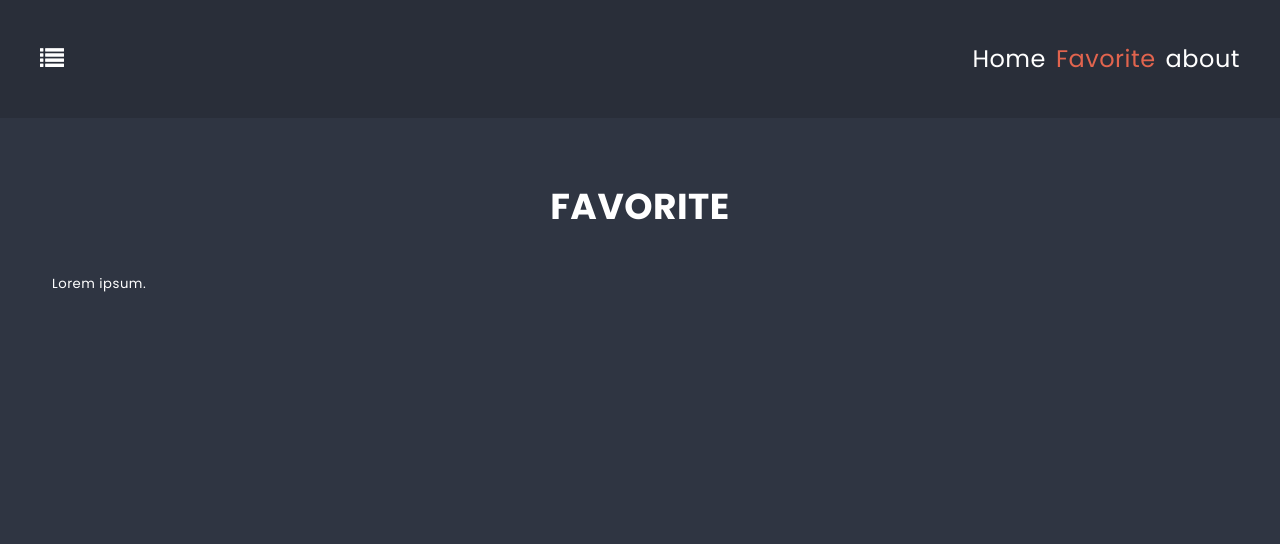
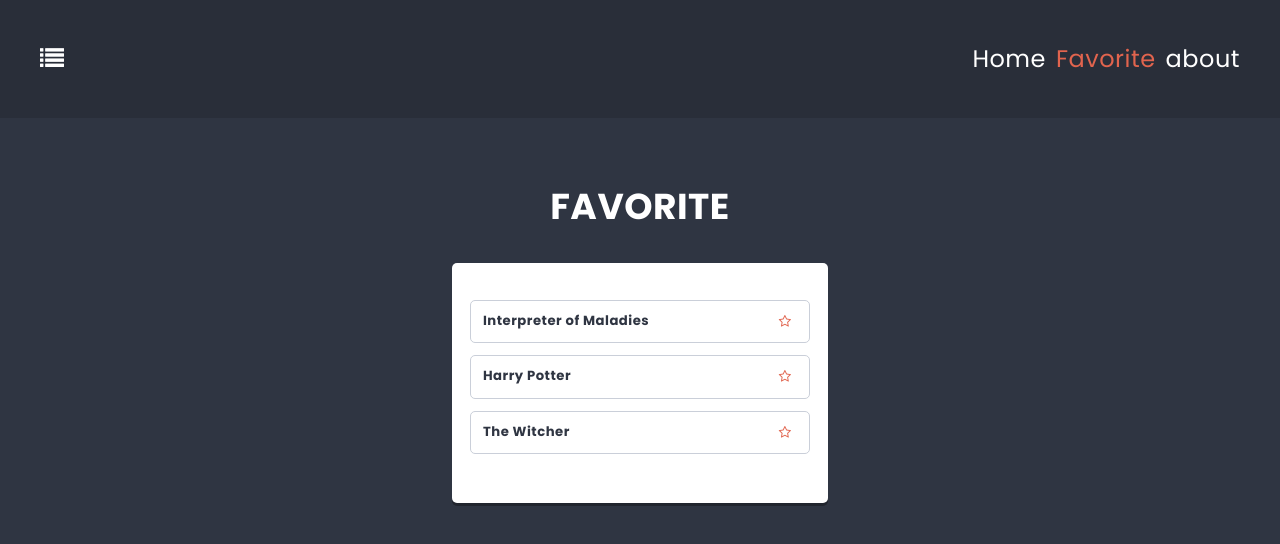
Before and after one commit to Bonus1337/to-do-app, a React (Create React App) app: page /favorite in a window 1280 px wide. Shown: the top 544 px of the page. Built offline with nearby package versions, Linux system fonts and the light colour scheme.

Commit message:
Add favourite

```diff
--- a/package.json
+++ b/package.json
@@ -6,6 +6,7 @@
     "@testing-library/jest-dom": "^5.16.5",
     "@testing-library/react": "^13.4.0",
     "@testing-library/user-event": "^13.5.0",
+    "clsx": "^1.2.1",
     "font-awesome": "^4.7.0",
     "react": "^18.2.0",
     "react-dom": "^18.2.0",
--- a/src/components/Card/Card.js
+++ b/src/components/Card/Card.js
@@ -1,9 +1,28 @@
-import styles from './Card.module.scss';
+import clsx from "clsx";
+import { useDispatch } from "react-redux";
+import { toggleCardFavorite } from "../../redux/store";
+import styles from "./Card.module.scss";
 
-const Card = props => {
+const Card = (props) => {
+  const dispatch = useDispatch();
+
+  const handleFavorite = (e) => {
+    e.preventDefault();
+    console.log(e);
+    dispatch(toggleCardFavorite(props.id));
+  };
+
   return (
-    <li className={styles.card}>{props.title}</li>
+    <li className={styles.card}>
+      {props.title}
+      <button
+        onClick={handleFavorite}
+        className={clsx(styles.btn, props.isFavorite && styles.active)}
+      >
+        <i className="fa fa-star-o"></i>
+      </button>
+    </li>
   );
-}
+};
 
 export default Card;
--- a/src/components/Card/Card.module.scss
+++ b/src/components/Card/Card.module.scss
@@ -1,4 +1,4 @@
-@import '../../styles/settings.scss';
+@import "../../styles/settings.scss";
 
 .card {
   position: relative;
@@ -11,3 +11,14 @@
   justify-content: space-between;
   font-weight: bold;
 }
+
+.btn {
+  border: none;
+  background: none;
+  color: $color-dark;
+  cursor: pointer;
+}
+
+.active {
+  color: $color-warning;
+}
--- a/src/components/Favorite/Favorite.js
+++ b/src/components/Favorite/Favorite.js
@@ -1,11 +1,24 @@
+import { useSelector } from "react-redux";
+import { getAllFavoriteCards } from "../../redux/store";
+import Card from "../Card/Card";
 import PageTitle from "../PageTitle/PageTitle";
 import styles from "./Favorite.module.scss";
 
 const Favorite = () => {
+  const allFavoriteCards = useSelector(getAllFavoriteCards);
+
   return (
     <div className={styles.favorite}>
       <PageTitle>Favorite</PageTitle>
-      <p className={styles.subtitle}>Lorem ipsum.</p>
+      <div className={styles.favoriteContainer}>
+        <ul className={styles.cards}>
+          {allFavoriteCards.length > 0 ? (
+            allFavoriteCards.map((card) => <Card key={card.id} {...card} />)
+          ) : (
+            <h3 className={styles.subtitle}>No cards</h3>
+          )}
+        </ul>
+      </div>
     </div>
   );
 };
--- a/src/components/Favorite/Favorite.module.scss
+++ b/src/components/Favorite/Favorite.module.scss
@@ -1,9 +1,44 @@
+@use "sass:math";
 @import "../../styles/settings.scss";
 
 .favorite {
   padding: $base-size;
+  display: flex;
+  flex-direction: column;
+  align-items: center;
 }
 
 .title + .subtitle {
   margin-top: (-$base-size * 3);
 }
+
+.favoriteContainer {
+  width: calc(33% - 12px);
+  background: $color-light;
+  margin: 0 auto;
+  padding: ($base-size * 1.5);
+  border-radius: $radius;
+  box-shadow: 0 math.div($base-size, 4) 0 rgba(0, 0, 0, 0.3);
+  color: $color-dark;
+
+  &:last-child {
+    margin: 0 0 $base-size 0;
+  }
+
+  .subtitle {
+    text-align: center;
+    font-weight: bold;
+    font-size: 24px;
+  }
+}
+
+.cards {
+  padding: math.div($base-size, 2) 0;
+}
+
+@media (max-width: 767px) {
+  .column {
+    width: 100%;
+    margin: 0 0 $base-size 0;
+  }
+}
--- a/src/redux/initialState.js
+++ b/src/redux/initialState.js
@@ -27,12 +27,22 @@
   ],
 
   cards: [
-    { id: "1", columnId: "1", title: "This is Going to Hurt" },
-    { id: "2", columnId: "1", title: "Interpreter of Maladies" },
-    { id: "3", columnId: "2", title: "Harry Potter" },
-    { id: "4", columnId: "2", title: "Star Wars" },
-    { id: "5", columnId: "3", title: "The Witcher" },
-    { id: "6", columnId: "3", title: "Skyrim" },
+    {
+      id: "1",
+      columnId: "1",
+      title: "This is Going to Hurt",
+      isFavorite: false,
+    },
+    {
+      id: "2",
+      columnId: "1",
+      title: "Interpreter of Maladies",
+      isFavorite: true,
+    },
+    { id: "3", columnId: "2", title: "Harry Potter", isFavorite: true },
+    { id: "4", columnId: "2", title: "Star Wars", isFavorite: false },
+    { id: "5", columnId: "3", title: "The Witcher", isFavorite: true },
+    { id: "6", columnId: "3", title: "Skyrim", isFavorite: false },
   ],
 
   lists: [
--- a/src/redux/store.js
+++ b/src/redux/store.js
@@ -10,9 +10,15 @@
   );
 export const getAllColumns = (state) => state.columns;
 export const getAllLists = (state) => state.lists;
+export const getAllFavoriteCards = (state) =>
+  state.cards.filter((card) => card.isFavorite === true);
 export const addColumn = (payload) => ({ type: "ADD_COLUMN", payload });
 export const addCard = (payload) => ({ type: "ADD_CARD", payload });
 export const addList = (payload) => ({ type: "ADD_LIST", payload });
+export const toggleCardFavorite = (payload) => ({
+  type: "TOGGLE_CARD_FAVORITE",
+  payload,
+});
 export const updateSearchString = (payload) => ({
   type: "UPDATE_SEARCHSTRING",
   payload,
@@ -40,6 +46,15 @@
         ...state,
         lists: [...state.lists, { id: shortid(), ...action.payload }],
       };
+    case "TOGGLE_CARD_FAVORITE":
+      return {
+        ...state,
+        cards: state.cards.map((card) =>
+          card.id === action.payload
+            ? { ...card, isFavorite: !card.isFavorite }
+            : card
+        ),
+      };
     case "UPDATE_SEARCHSTRING":
       return { ...state, searchString: action.payload };
     default:
```
Also changed, not shown: 2 other files (tests, documents, lock files or other folders).
